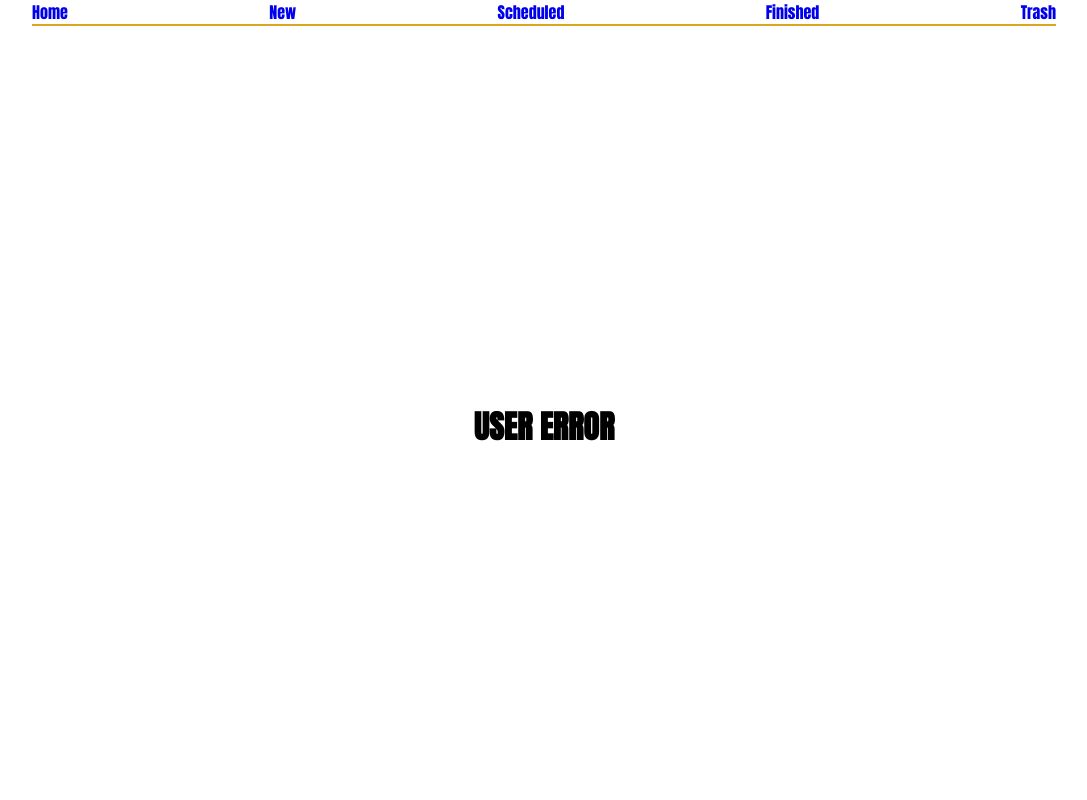
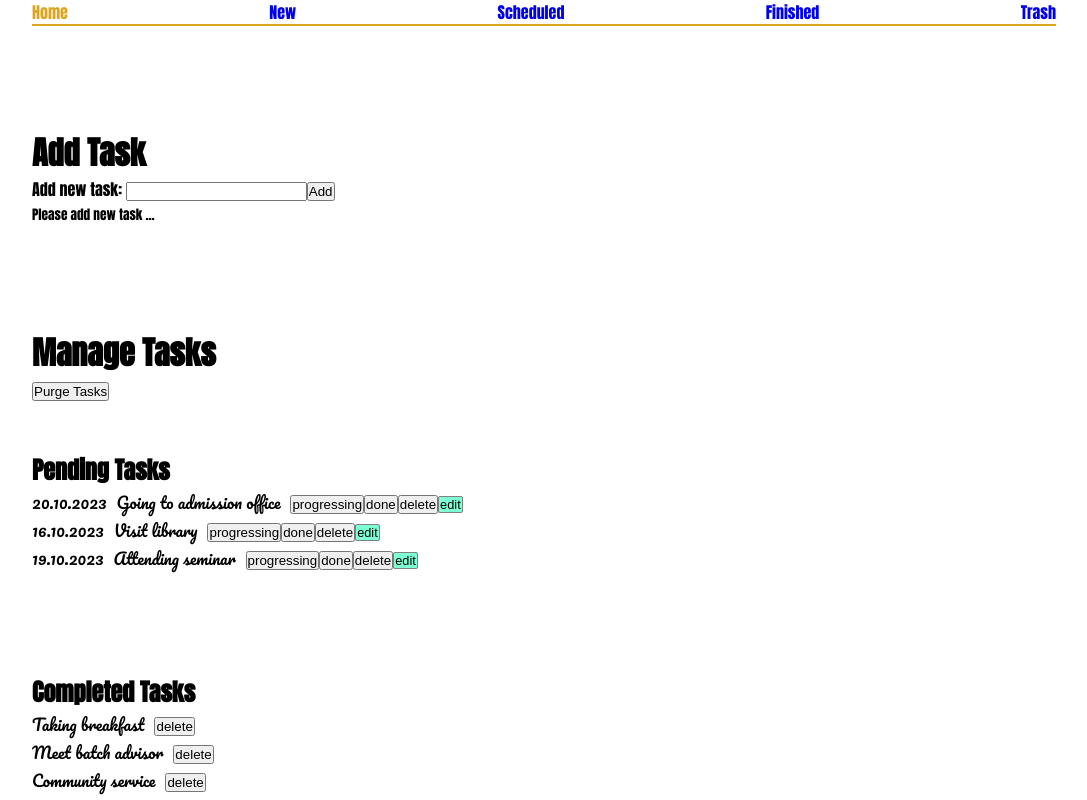
Before and after one commit to mbabarali/FA24-ReactJS-ToDoApp, a React (Create React App) app: page /user in a window 1280 px wide. Shown: the top 800 px of the page, without its empty margins (96-1183 px from the left). Built offline with nearby package versions, Linux system fonts and the light colour scheme.

Commit message:
Updating user layout with relative routes
/user route with relative children routes, where possible

```diff
--- a/src/components/Header.jsx
+++ b/src/components/Header.jsx
@@ -5,9 +5,10 @@ function Header() {
   return (
     <header>
       <ul>
+        {/* Relative Paths (without starting /) */}
         <li>
           <NavLink
-            to="/"
+            to=""
             className={(linkStatus) =>
               linkStatus.isActive ? "active" : undefined
             }
@@ -18,7 +19,7 @@ function Header() {
         </li>
         <li>
           <NavLink
-            to="/new-task"
+            to="new-task"
             className={({ isActive }) => (isActive ? "active" : undefined)}
           >
             New
@@ -26,7 +27,7 @@ function Header() {
         </li>
         <li>
           <NavLink
-            to="/scheduled-tasks"
+            to="scheduled-tasks"
             className={({ isActive }) => (isActive ? "active" : undefined)}
             // end
           >
@@ -35,7 +36,7 @@ function Header() {
         </li>
         <li>
           <NavLink
-            to="/finished-tasks"
+            to="finished-tasks"
             className={({ isActive }) => (isActive ? "active" : undefined)}
           >
             Finished
@@ -43,7 +44,7 @@ function Header() {
         </li>
         <li>
           <NavLink
-            to="/deleted-tasks"
+            to="deleted-tasks"
             className={({ isActive }) => (isActive ? "active" : undefined)}
           >
             Trash
--- a/src/components/TaskPending.jsx
+++ b/src/components/TaskPending.jsx
@@ -52,6 +52,7 @@ function TaskPending(props) {
 
       {/* ---------- OPTION 1: Using useNavigate Hook ---------- */}
       {/* This component's UI will change onClick as result of the change in state variable in its incestor */}
+      {/* Relative Paths (without starting /) */}
       {/* <button
         // Arrow Function (An anonymous function)
         // onClick={(event) => {
@@ -60,7 +61,7 @@ function TaskPending(props) {
         // }}
         onClick={(event) => {
           event.stopPropagation(); //Stop event bubbling
-          navigate(`/scheduled-tasks/${id}`);
+          navigate(`scheduled-tasks/${id}`); // Relative Paths (without starting /)
         }}
       >
         edit
@@ -68,9 +69,12 @@ function TaskPending(props) {
 
       {/* ---------- OPTION 2: Using <Link> ---------- */}
       {/* This component's UI will change onClick as result of the change in state variable in its incestor */}
+      {/* Absolute Paths (starting /) */}
       <Link
         onClick={(event) => event.stopPropagation()} //Stop event bubbling
-        to={`/scheduled-tasks/${id}`}
+        to={`/user/scheduled-tasks/${id}`} // Absolute Path
+        // relative="route" // [Default]
+        // relative="path"
         className="linkToButton"
       >
         edit
```
Also changed, not shown: src/App.js (+15 -14 lines).
